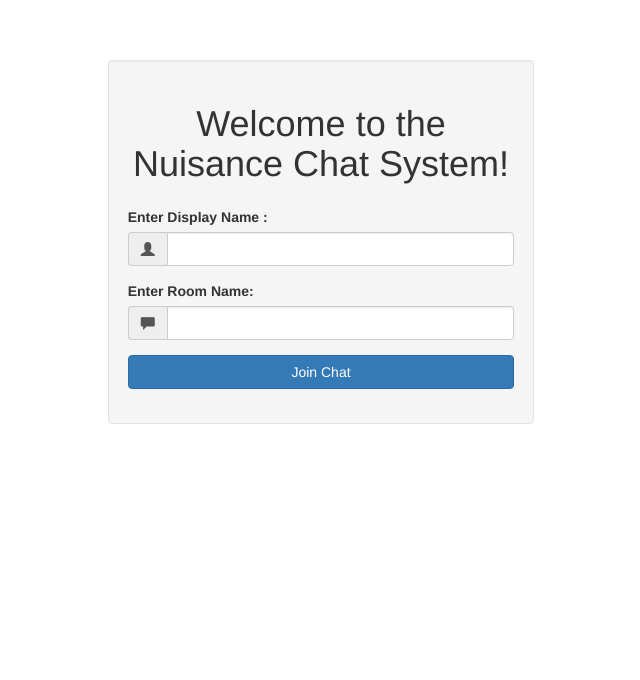
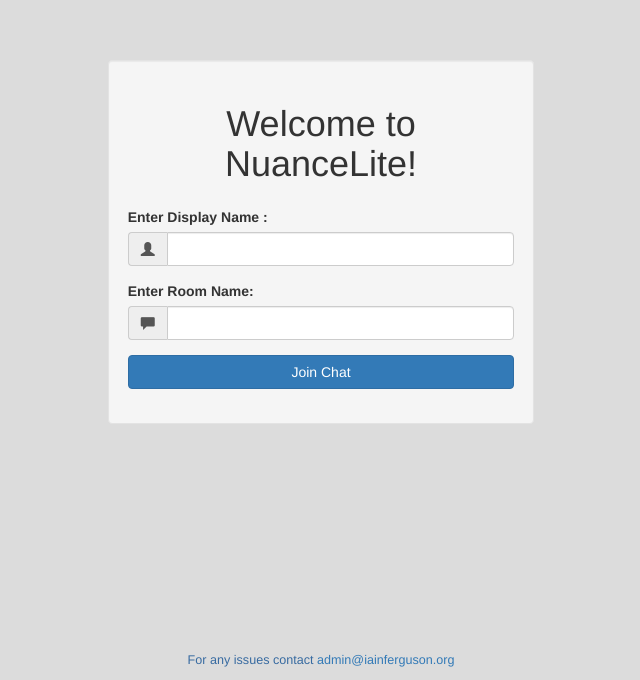
Before and after one commit to DurandalOne/InterviewChatApp, a website: page public/index.html in a window 1280 px wide. Shown: the part 148-828 px from the top of the page, without its empty margins (319-959 px from the left). Before the commit the page ends 800 px from the top, so only its background shows below. Drawn offline with nearby package versions, Linux system fonts and the light colour scheme.

Commit message:
tweaked naming and css

```diff
--- a/public/css/style.css
+++ b/public/css/style.css
@@ -1,35 +1,52 @@
+body {
+  background-color: #DCDCDC;
+}
+
+footer {
+  font-size: 90%;
+  color: #386ba1;
+}
+
 .vertical-center {
   min-height: 100vh;
   margin: 0;
   display: flex;
   align-items: center;
 }
+
 .vertical-center .container-fluid {
-  flex-grow:1
+  flex-grow:1;
 }
+
 h1 {
   margin: 24px 0;
 }
+
 .messages p {
   margin: 6px 0;
 }
+
 .mymessages {
   text-align: right;
   color: #2E6D88;
   font-style: italic;
 }
+
 ul.messages.list-group {
   max-height: 50vh;
   overflow-y: scroll;
 }
+
 .typing {
   font-style: italic;
 }
+
 .msg-delieverd {
   text-shadow: 1px 1px 1px #ccc;
   font-size: 1.5em;
   color: #2F99F5;
 }
+
 .msg-read {
   text-shadow: 1px 1px 1px #ccc;
   font-size: 1.5em;
--- a/public/index.html
+++ b/public/index.html
@@ -10,7 +10,7 @@
     <link href="/images/apple-icon.png" rel="apple-touch-icon-precomposed">
     <link href="https://maxcdn.bootstrapcdn.com/bootstrap/3.3.5/css/bootstrap.min.css" rel="stylesheet">
     <link href="https://maxcdn.bootstrapcdn.com/font-awesome/4.5.0/css/font-awesome.min.css" rel="stylesheet">
-    <link href="/css/style.css" rel="stylesheet">
+    <link href="/css/style.css" rel="stylesheet" type="text/css">
 
     <!--[if lt IE 9]> <script src="https://cdn.jsdelivr.net/html5shiv/3.7.2/html5shiv.min.js"></script> <script src="https://cdn.jsdelivr.net/respond/1.4.2/respond.min.js"></script> <![endif]-->
   </head>
@@ -20,7 +20,7 @@
         <div class="row">
           <div class="col-md-4 col-md-offset-4 well">
             <h1 class="text-center">
-              Welcome to the Nuisance Chat System!</h1>
+              Welcome to NuanceLite!</h1>
             <form action="/chat.html" class="">
 
               <div class="form-group">
@@ -36,7 +36,8 @@
               </div>
 
               <div class="form-group">
-                <label for="room">Enter Room Name:</label>
+                <label for="room">
+                  Enter Room Name:</label>
                 <div class="input-group">
                   <span class="input-group-addon">
                     <i class="glyphicon glyphicon-comment"></i>
@@ -55,5 +56,11 @@
         </div>
       </div>
     </div>
+    <div>
+      <footer>
+          <p class="text-center">For any issues contact <a href="mailto:admin@iainferguson.org">admin@iainferguson.org</a></p>
+      </footer>
+    </div>
+
   </body>
 </html>
```
Also changed, not shown: public/chat.html (+6 -2 lines), 1 other file.
